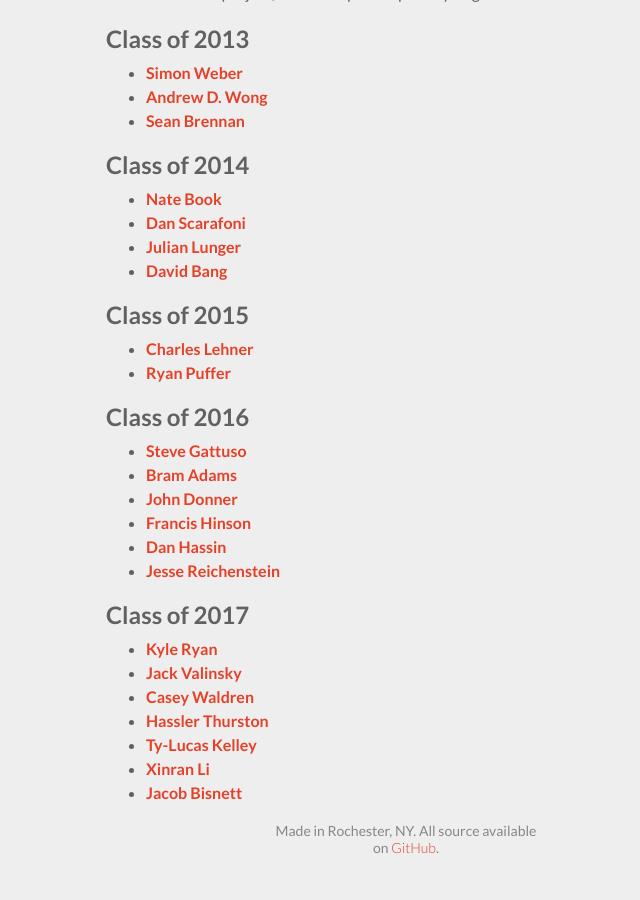
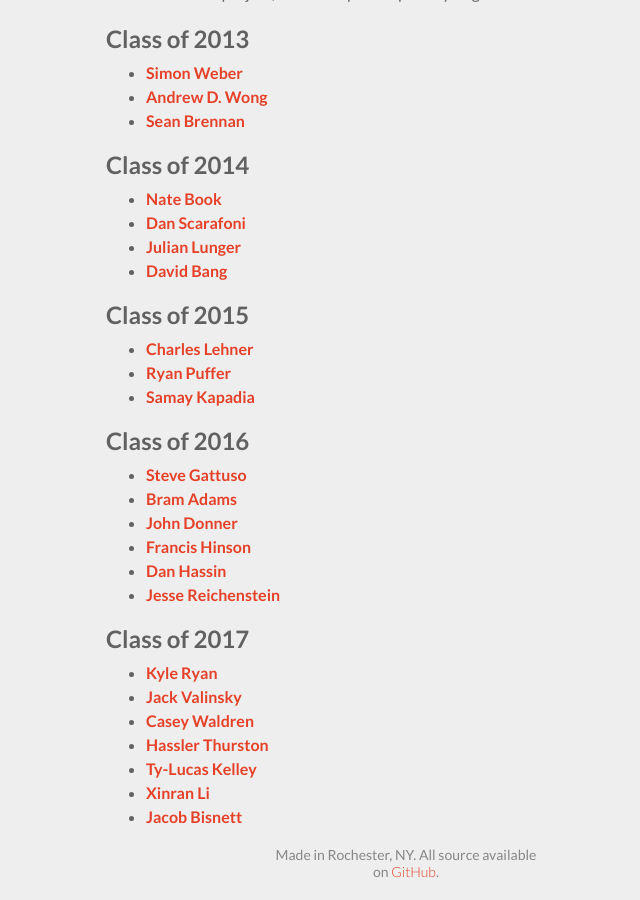
Before and after one commit to RocHack/rochack.org, a Jekyll site: the page built from about.html, in a window 1280 px wide and 900 px high, scrolled down 596 px. Shown: the whole window, without its empty margins (234-874 px from the left). Built offline with Jekyll 4.4.1, drawn with Linux system fonts in a browser that asks for light colours; before the commit the page ends 1472 px from its top, so only the background shows below that.

Commit message:
Added my name

```diff
--- a/about.html
+++ b/about.html
@@ -37,6 +37,9 @@ members:
     -
         name: Ryan Puffer
         link: http://www.ryanpuffer.com
+    -
+        name: Samay Kapadia
+        link: http://www.secret.samaykapadia.com
 
     2016:
     -
```
